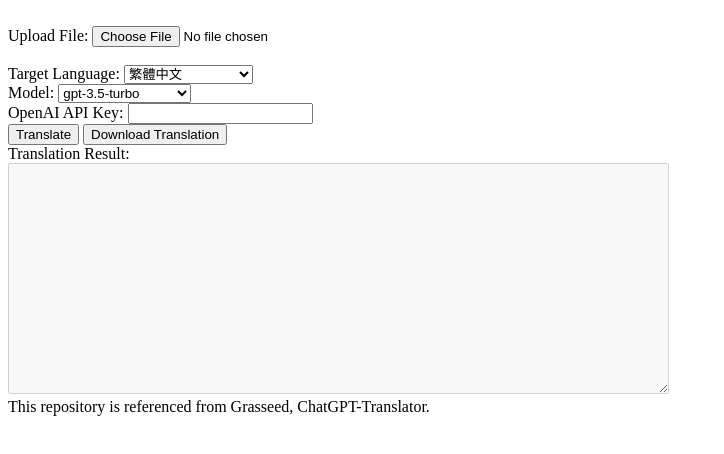
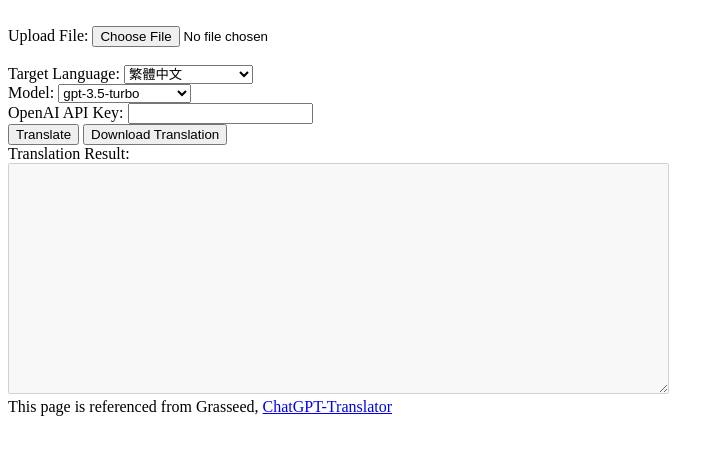
Before and after one commit to 6yuren/Translate-by-ChatGPT, a plain HTML site: page index.html in a window 1280 px wide. Shown: the whole page, without its empty margins (0-724 px from the left). Drawn offline with Linux system fonts and the light colour scheme.

Commit message:
index.html

```diff
--- a/index.html
+++ b/index.html
@@ -33,7 +33,7 @@
     <br>
     <textarea id="translation-result" name="translation-result" rows="15" cols="80" disabled></textarea>
     <div>
-    <span>This repository is referenced from Grasseed, ChatGPT-Translator.</span><a href="https://github.com/Grasseed/ChatGPT-Translator">
+    <span>This page is referenced from Grasseed, <a href="https://github.com/Grasseed/ChatGPT-Translator">ChatGPT-Translator</a></span>
     </div>
 </body>
 </html>
```
